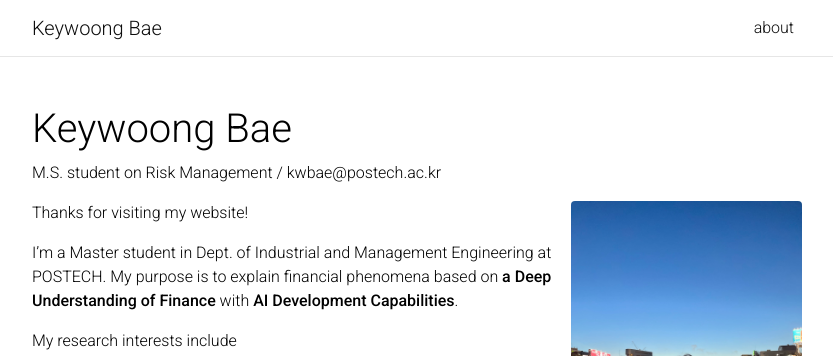
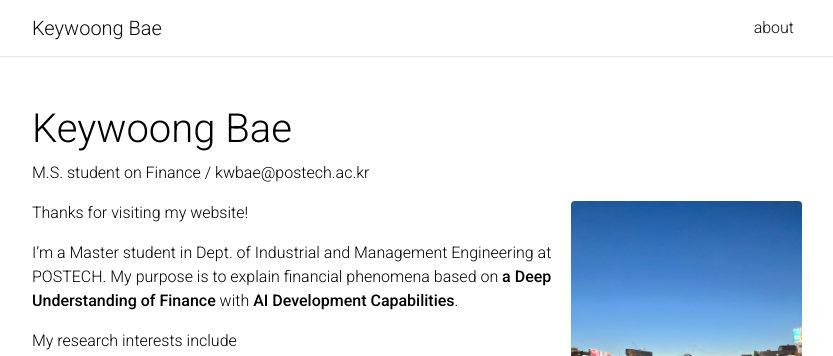
Before and after one commit to kwoongbae/kwoongbae.github.io, a Jekyll site: the page built from _pages/about.md, in a window 1280 px wide and 900 px high. Shown: the top 356 px of the window, without its empty margins (223-1056 px from the left). Built offline with Jekyll 4.4.1, drawn with Linux system fonts in a browser that asks for light colours; full-size pictures stand in for the smaller copies a plugin makes; comment, search, counter and statistics services are not loaded; a style sheet for code colours, icons or effects is not loaded.

Commit message:
Update about.md

```diff
--- a/_pages/about.md
+++ b/_pages/about.md
@@ -2,7 +2,7 @@
 layout: about
 title: K.Bae
 permalink: /
-subtitle: M.S. student on Risk Management / kwbae@postech.ac.kr
+subtitle: M.S. student on Finance / kwbae@postech.ac.kr
 
 profile:
   align: right
```
